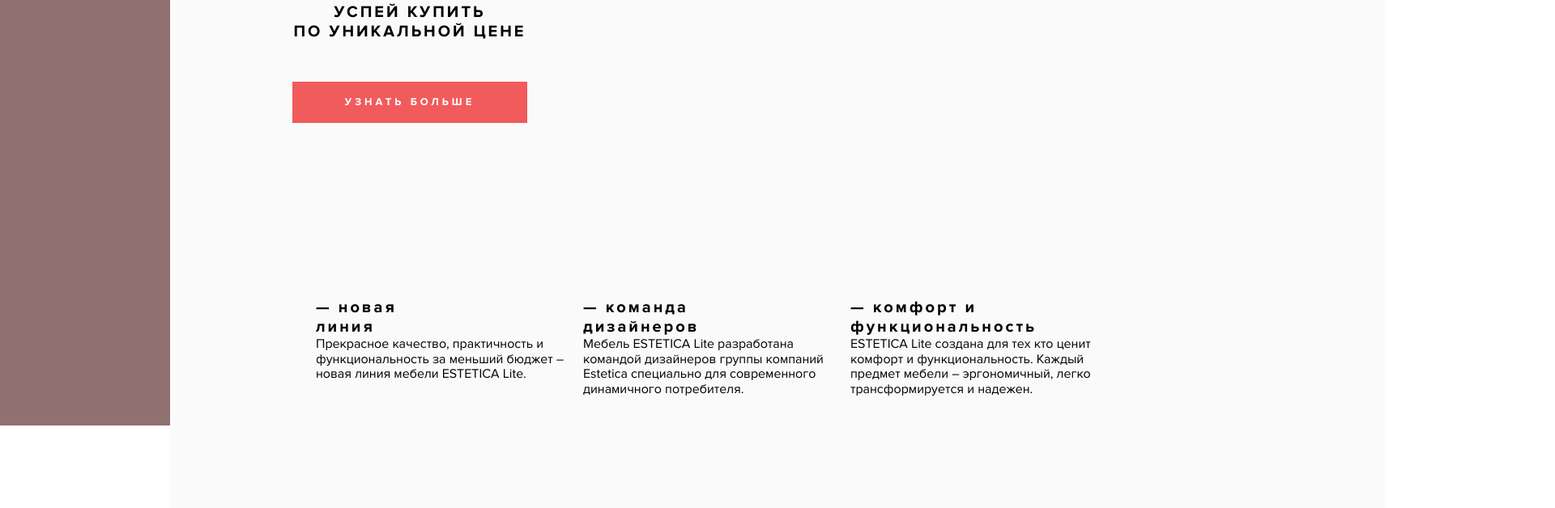
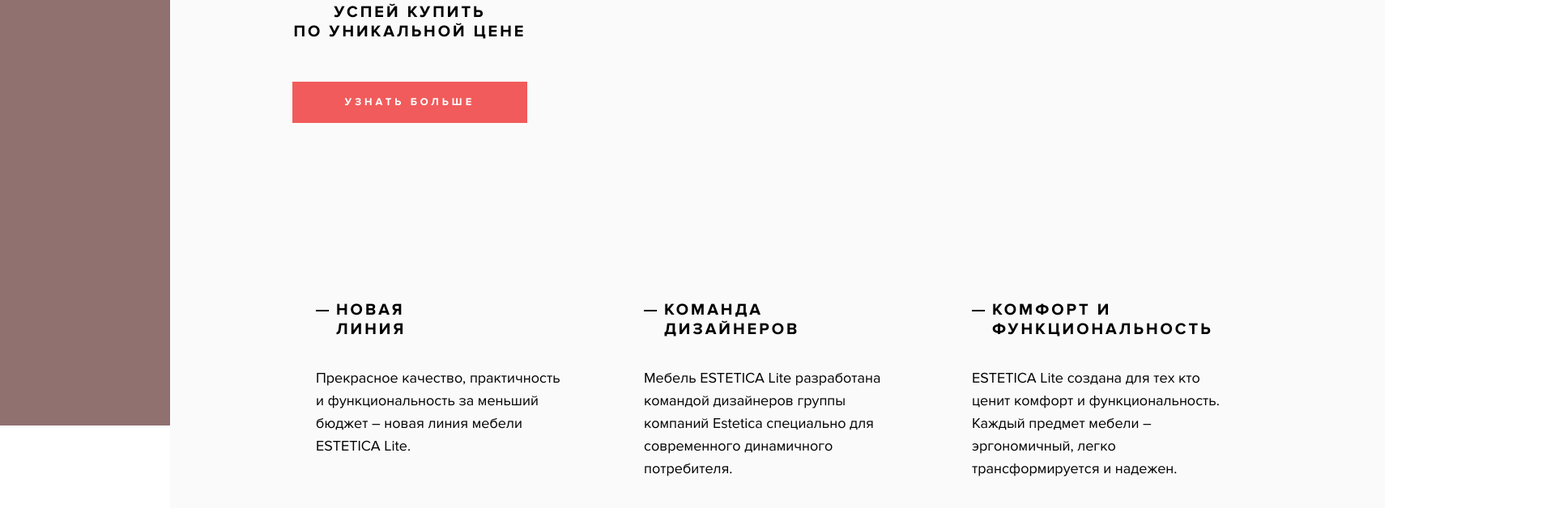
Before and after one commit to dss19/Estetica, a plain HTML site: page src/index.html in a window 1280 px wide. Shown: the part 652-1280 px from the top of the page at 81% size, 1920 px wide, since content can reach past the window. Drawn offline with Linux system fonts and the light colour scheme.

Commit message:
сверстал блок Главная без меню и слайдера

```diff
--- a/src/index.html
+++ b/src/index.html
@@ -29,17 +29,17 @@
       </div>
       <div class="main-offer-desc">
         <div class="main-offer-desc-item">
-          <span class="main-offer-desc-item__title">— новая<br>линия</span>
+          <span class="main-offer-desc-item__title">новая<br>линия</span>
           <span class="main-offer-desc-item__subtitle">Прекрасное качество, практичность и функциональность за меньший
             бюджет – новая линия мебели ESTETICA Lite.</span>
         </div>
         <div class="main-offer-desc-item">
-          <span class="main-offer-desc-item__title">— команда<br>дизайнеров</span>
+          <span class="main-offer-desc-item__title">команда<br>дизайнеров</span>
           <span class="main-offer-desc-item__subtitle">Мебель ESTETICA Lite разработана командой дизайнеров группы
             компаний Estetica специально для современного динамичного потребителя.</span>
         </div>
         <div class="main-offer-desc-item">
-          <span class="main-offer-desc-item__title">— комфорт и<br>функциональность</span>
+          <span class="main-offer-desc-item__title">комфорт и<br>функциональность</span>
           <span class="main-offer-desc-item__subtitle">ESTETICA Lite создана для тех кто ценит комфорт и
             функциональность. Каждый предмет мебели – эргономичный, легко трансформируется и надежен.</span>
         </div>
--- a/src/sass/blocks/_main.sass
+++ b/src/sass/blocks/_main.sass
@@ -30,7 +30,7 @@
       text-align: center
       width: 592px
       padding-top: 150px
-      margin-bottom: 216px
+      margin-bottom: 219px
       &__time
         color: #747474
         font-size: 13px
@@ -61,14 +61,29 @@
         padding: 18px 65px
     &-desc
       display: flex
-      width: 100%
-      padding: 0 180px
+      justify-content: space-between
+      padding: 0 195px 0 180px
       &-item
-        width: 330px
+        width: 315px
         &__title
+          position: relative
           display: block
           font-size: 20px
           line-height: 24px
           letter-spacing: 3px
           color: #000000
           +bold
+          margin-bottom: 34px
+          padding-left: 25px
+          text-transform: uppercase
+          &:before
+            position: absolute
+            top: 12px
+            left: 0px
+            content: ''
+            width: 16px
+            height: 2px
+            background: #000000
+        &__subtitle
+          font-size: 18px
+          line-height: 28px
```
Also changed, not shown: src/css/style.css, 1 other file.
